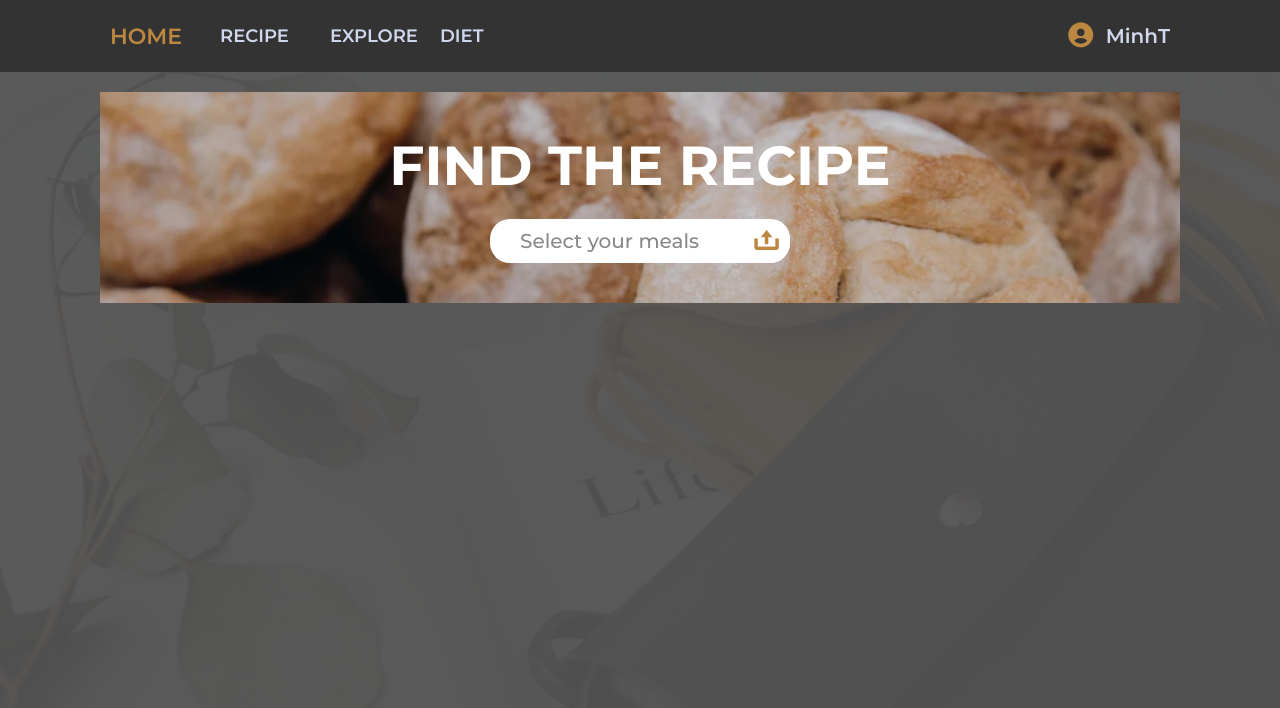
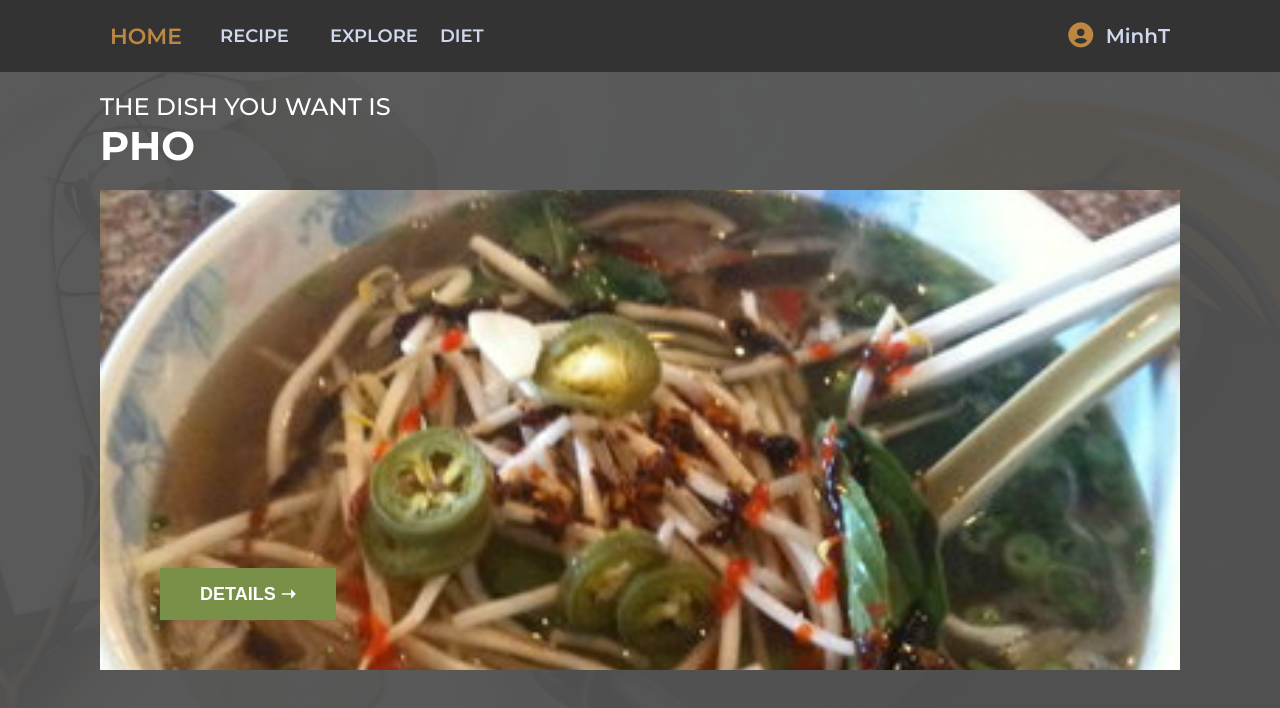
Before and after one commit to LBQTrung/keto_food_client, a React (Create React App) app: page /recipe in a window 1280 px wide. Shown: the top 708 px of the page. Built offline with nearby package versions, Linux system fonts and the light colour scheme.

Commit message:
5. Handle upload UI and loading effect

```diff
--- a/src/App.js
+++ b/src/App.js
@@ -2,11 +2,14 @@ import Home from './components/home.components'
 import Navbar from './components/navbar.components'
 import './assets/css/app.css'
 import { BrowserRouter, Routes, Route } from 'react-router-dom'
+import { ClassificationProvider, LoadingProvider } from './components/contextProvider.components'
 import Recipe from './components/recipe.components'
 
 function App() {
   return (
     <BrowserRouter>
+      <LoadingProvider>
+        <ClassificationProvider>
           <div className='app'>
             <div className='background-overlay'></div>
             <div className='wrapper'>
@@ -17,6 +20,8 @@ function App() {
               </Routes>
             </div>
           </div>
+        </ClassificationProvider>
+      </LoadingProvider>
     </BrowserRouter>
   )
 }
--- a/src/assets/css/app.css
+++ b/src/assets/css/app.css
@@ -316,3 +316,63 @@ hr {
   cursor: pointer;
   opacity: 0.8;
 }
+
+/* Loading effect */
+.loading-container {
+  position: fixed; /* Đặt vị trí của loading container */
+  top: 0;
+  left: 0;
+  width: 100%;
+  height: 100%;
+  display: flex;
+  justify-content: center;
+  align-items: center;
+  background-color: rgba(255, 255, 255); /* Đặt một lớp mờ cho background */
+}
+
+/* Classification session */
+.classification-result {
+  margin-bottom: 20px;
+}
+
+.classification-result-heading {
+  color: #fff;
+  font-weight: 500;
+}
+
+.classification-result-name {
+  color: #fff;
+  font-weight: 700;
+  font-size: 40px;
+}
+
+.classification-img {
+  position: relative;
+}
+
+.classification-img-container {
+  width: 100%;
+  height: 60vh;
+  background-repeat: no-repeat;
+  background-size: cover;
+  background-position: center;
+}
+
+.classification-img button {
+  position: absolute;
+  bottom: 50px;
+  left: 60px;
+  outline: none;
+  border: none;
+  padding: 15px 40px;
+  font-size: 18px;
+  font-weight: 600;
+  background-color: #789048;
+  color: #fff;
+  transition: background-color 0.3s linear;
+}
+
+.classification-img button:hover {
+  cursor: pointer;
+  background-color: var(--main-color);
+}
--- /dev/null
+++ b/src/components/classification.components.js
@@ -0,0 +1,25 @@
+import { useContext } from 'react'
+import { ClassificationContext } from './contextProvider.components'
+import textImage from '../assets/image/bunbo.jpg'
+
+const Classification = () => {
+  const { classification } = useContext(ClassificationContext)
+
+  return (
+    <div className='classification'>
+      <div className='classification-result'>
+        <div className='classification-result'>
+          <h2 className='classification-result-heading'>THE DISH YOU WANT IS</h2>
+          <h1 className='classification-result-name'>{classification}</h1>
+        </div>
+      </div>
+
+      <div className='classification-img'>
+        <div className='classification-img-container' style={{ backgroundImage: `url(${textImage})` }}></div>
+        <button>DETAILS ➝</button>
+      </div>
+    </div>
+  )
+}
+
+export default Classification
--- /dev/null
+++ b/src/components/contextProvider.components.js
@@ -0,0 +1,21 @@
+import React, { createContext, useState, useContext } from 'react'
+
+export const LoadingContext = createContext()
+
+export const LoadingProvider = ({ children }) => {
+  const [loading, setLoading] = useState(false)
+
+  return <LoadingContext.Provider value={{ loading, setLoading }}>{children}</LoadingContext.Provider>
+}
+
+export const ClassificationContext = createContext()
+
+export const ClassificationProvider = ({ children }) => {
+  const [classification, setClassification] = useState('')
+
+  return (
+    <ClassificationContext.Provider value={{ classification, setClassification }}>
+      {children}
+    </ClassificationContext.Provider>
+  )
+}
--- a/src/components/home.components.js
+++ b/src/components/home.components.js
@@ -1,12 +1,22 @@
+import { useContext } from 'react'
+import { LoadingContext } from './contextProvider.components'
 import MealsListByCatelog from './mealListByCatelog.components'
 import Search from './search.components'
+import Loading from './loading.components'
 
 const Home = () => {
+  const { loading } = useContext(LoadingContext)
   return (
-    <div className='content grid'>
-      <Search searchType='text' />
-      <MealsListByCatelog />
-    </div>
+    <>
+      {loading ? (
+        <Loading />
+      ) : (
+        <div className='content grid'>
+          <Search searchType='text' />
+          <MealsListByCatelog />
+        </div>
+      )}
+    </>
   )
 }
 
--- /dev/null
+++ b/src/components/loading.components.js
@@ -0,0 +1,11 @@
+import loadingGif from '../assets/image/loading3.gif'
+
+const Loading = () => {
+  return (
+    <div style={{ textAlign: 'center' }} className='loading-container'>
+      <img src={loadingGif} alt='Loading...' className='loading-gif' />
+    </div>
+  )
+}
+
+export default Loading
--- a/src/components/recipe.components.js
+++ b/src/components/recipe.components.js
@@ -1,10 +1,21 @@
+import { useContext } from 'react'
 import UploadFileForm from './uploadFile.components'
+import { ClassificationContext, LoadingContext } from './contextProvider.components'
+import Loading from './loading.components'
+import Classification from './classification.components'
 
 const Recipe = () => {
+  const { loading } = useContext(LoadingContext)
+  const { classification, setClassification } = useContext(ClassificationContext)
+  setClassification('PHO')
   return (
-    <div className='content grid'>
-      <UploadFileForm />
-    </div>
+    <>
+      {loading ? (
+        <Loading />
+      ) : (
+        <div className='content grid'>{classification ? <Classification /> : <UploadFileForm />}</div>
+      )}
+    </>
   )
 }
 
--- a/src/components/uploadFile.components.js
+++ b/src/components/uploadFile.components.js
@@ -1,8 +1,12 @@
-import React, { useState, useRef } from 'react'
+import React, { useState, useRef, useContext } from 'react'
+import { ClassificationContext, LoadingContext } from './contextProvider.components'
 
 const UploadFileForm = () => {
   const [selectedImageToCallAPI, setSelectedImageToCallAPI] = useState(null)
   const [selectedImageToPreview, setSelectedImageToPreview] = useState(null)
+
+  const { setLoading } = useContext(LoadingContext)
+  const { setClassification } = useContext(ClassificationContext)
   const inputRef = useRef(null)
   const handleImageChange = (event) => {
     const imageFile = event.target.files[0]
@@ -21,19 +25,40 @@ const UploadFileForm = () => {
         console.log('Please select an image.')
         return
       }
+      setLoading(true)
       const formData = new FormData()
       formData.append('image', selectedImageToCallAPI)
 
-      const response = await fetch('http://localhost:4000/media/upload', {
+      const uploadResponse = await fetch('http://localhost:4000/media/upload', {
         method: 'POST',
         body: formData
       })
-      if (response.ok) {
-        const data = await response.json()
-        console.log('API response:', data)
-      } else {
-        console.error('Failed to call API:', response.statusText)
+      if (!uploadResponse.ok) {
+        console.error('Failed to call API:', uploadResponse.statusText)
       }
+
+      const uploadData = await uploadResponse.json()
+      const { filename, image_url } = uploadData.result
+
+      const classificationBody = {
+        filename: filename
+      }
+      const classificationResponse = await fetch('http://localhost:4000/food/classify', {
+        method: 'POST',
+        headers: {
+          'Content-Type': 'application/json'
+        },
+        body: JSON.stringify(classificationBody)
+      })
+
+      const classificationData = await classificationResponse.json()
+      console.log(classificationData)
+
+      const foodClass = classificationData.result.class
+
+      setClassification(foodClass)
+
+      setLoading(false)
     } catch (error) {
       console.error('Error:', error)
     }
```
Also changed, not shown: src/assets/image/loading.gif (added), src/assets/image/loading3.gif (added). Lines whose indentation alone changed are shown as unchanged.
